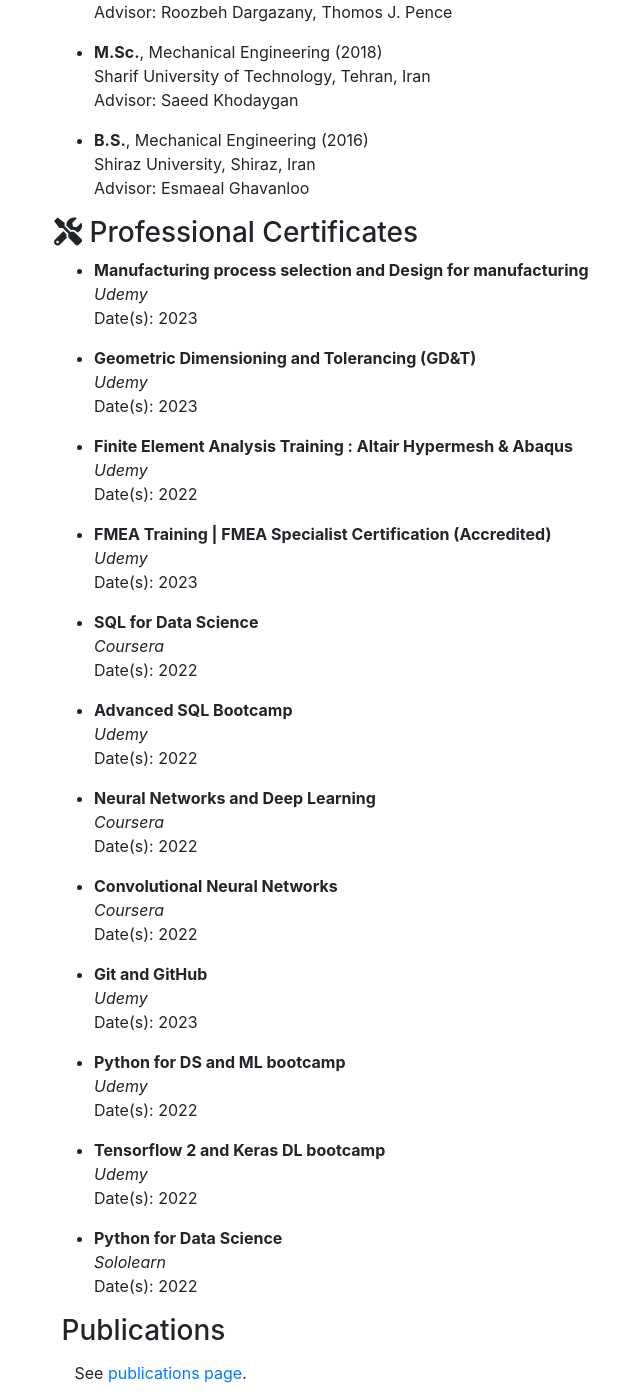
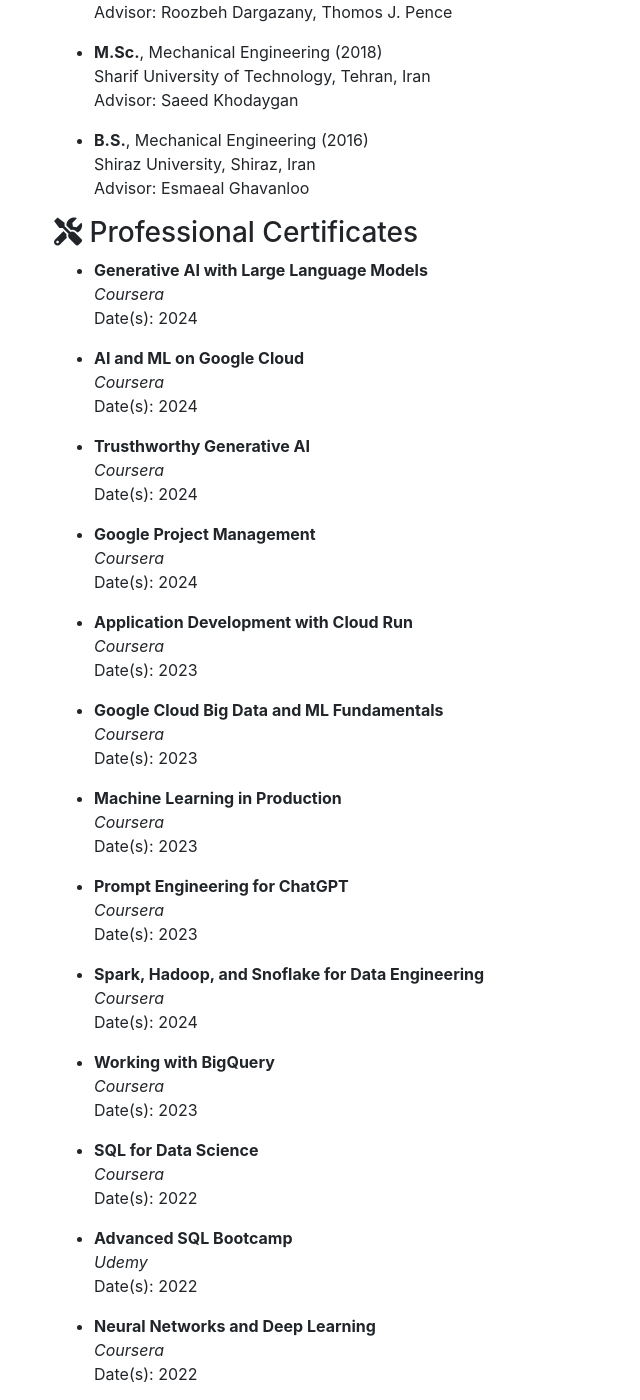
Before and after one commit to A-Ghaderi/Webpage, a Jekyll site: the page built from _pages/cv.md, in a window 1280 px wide and 1400 px high, scrolled down 350 px. Shown: the whole window, without its empty margins (31-671 px from the left). Built offline with Jekyll 4.4.1, drawn with Linux system fonts in a browser that asks for light colours; nearby versions of some CDN libraries.

Commit message:
Update cv_workshops.yml

```diff
--- a/_data/cv_workshops.yml
+++ b/_data/cv_workshops.yml
@@ -1,24 +1,54 @@
 # cv_teaching.yml lists my teaching experience for my CV
 
 - workshop: |
-    Manufacturing process selection and Design for manufacturing
-  date: 2023
-  for: Udemy
+    Generative AI with Large Language Models
+  date: 2024
+  for: Coursera
 
 - workshop: |
-    Geometric Dimensioning and Tolerancing (GD&T)
-  date: 2023
-  for: Udemy
+    AI and ML on Google Cloud
+  date: 2024
+  for: Coursera
 
 - workshop: |
-    Finite Element Analysis Training : Altair Hypermesh & Abaqus
-  date: 2022
-  for: Udemy
+    Trusthworthy Generative AI
+  date: 2024
+  for: Coursera
 
 - workshop: |
-    FMEA Training | FMEA  Specialist Certification (Accredited)
+    Google Project Management
+  date: 2024
+  for: Coursera
+
+- workshop: |
+    Application Development with Cloud Run
   date: 2023
-  for: Udemy
+  for: Coursera
+
+- workshop: |
+    Google Cloud Big Data and ML Fundamentals
+  date: 2023
+  for: Coursera
+
+- workshop: |
+    Machine Learning in Production
+  date: 2023
+  for: Coursera
+
+- workshop: |
+    Prompt Engineering for ChatGPT
+  date: 2023
+  for: Coursera
+
+- workshop: |
+    Spark, Hadoop, and Snoflake for Data Engineering
+  date: 2024
+  for: Coursera
+
+- workshop: |
+    Working with BigQuery
+  date: 2023
+  for: Coursera
 
 - workshop: |
     SQL for Data Science
```
